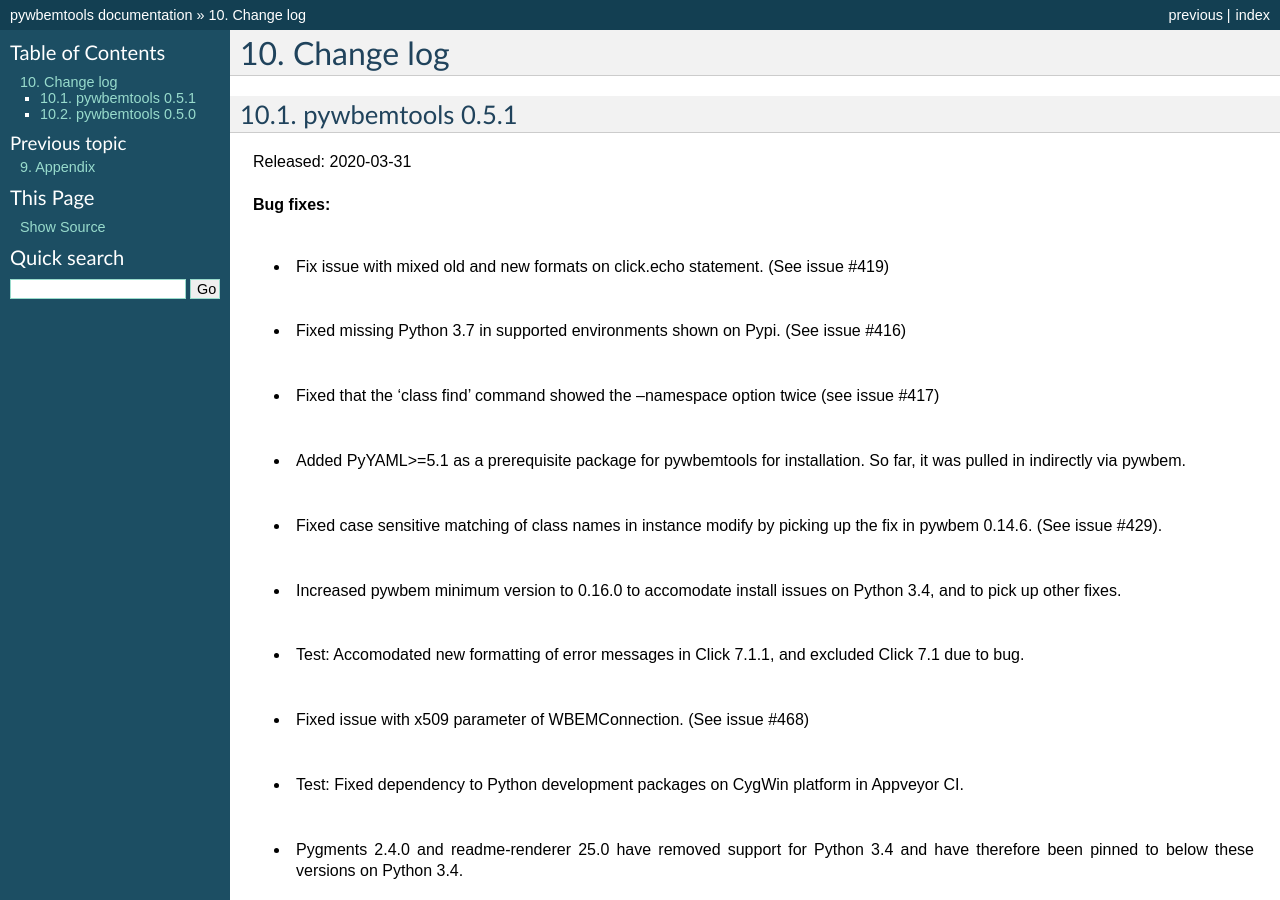
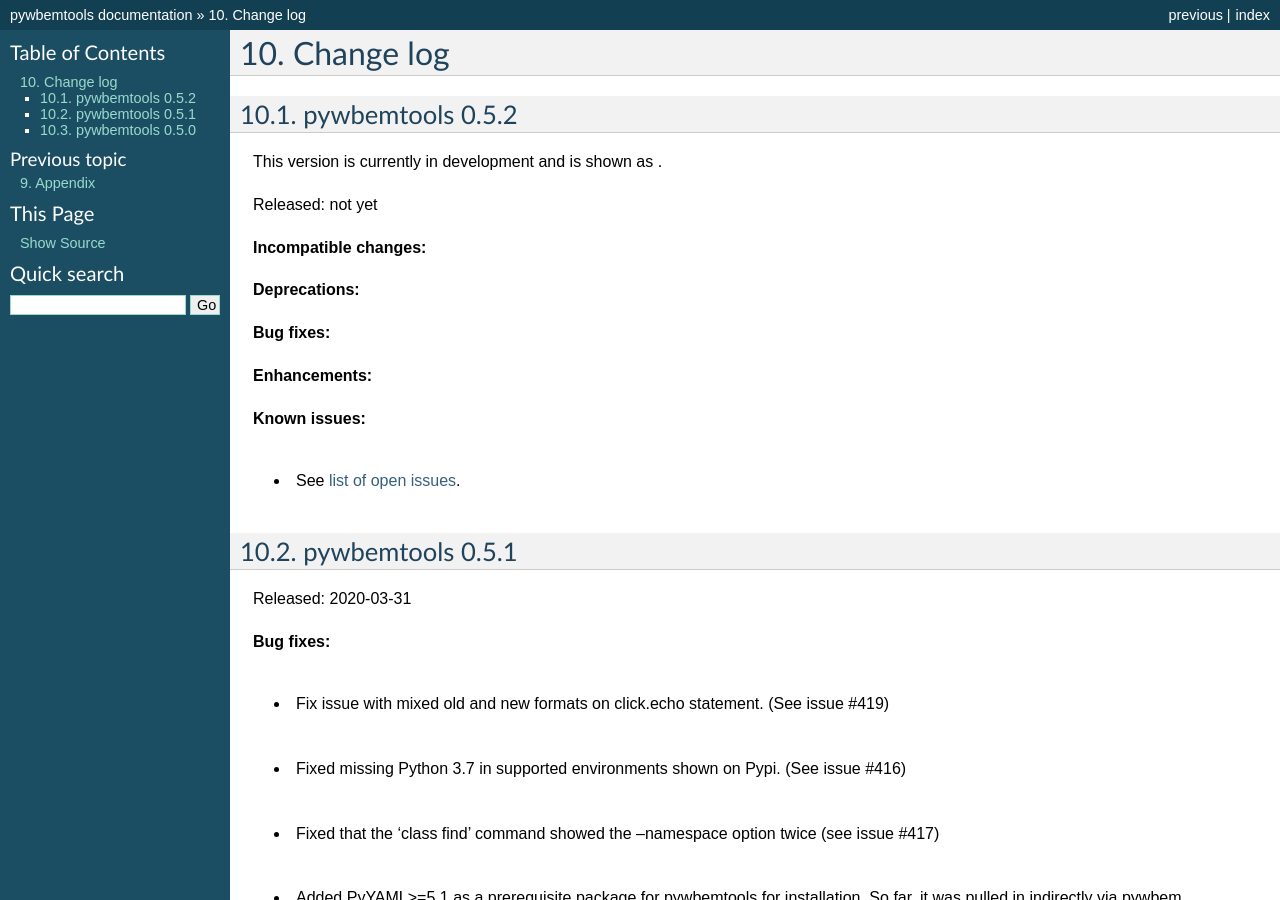
Before and after one commit to pywbem/pywbemtools, a Sphinx documentation site: the page built from docs/changes.rst, in a window 1280 px wide and 900 px high. Built offline with Sphinx 7.4.7, drawn with Linux system fonts in a browser that asks for light colours; the version number could not be read and is left out.

Commit message:
Start 0.5.2
Signed-off-by: Andreas Maier <andreas.r.maier@gmx.de>

```diff
--- a/docs/changes.rst
+++ b/docs/changes.rst
@@ -3,6 +3,28 @@
 
 Change log
 ==========
+
+
+pywbemtools 0.5.2
+-----------------
+
+This version is currently in development and is shown as |version|.
+
+Released: not yet
+
+**Incompatible changes:**
+
+**Deprecations:**
+
+**Bug fixes:**
+
+**Enhancements:**
+
+**Known issues:**
+
+* See `list of open issues`_.
+
+.. _`list of open issues`: https://github.com/pywbem/pywbemtools/issues
 
 
 pywbemtools 0.5.1
```
